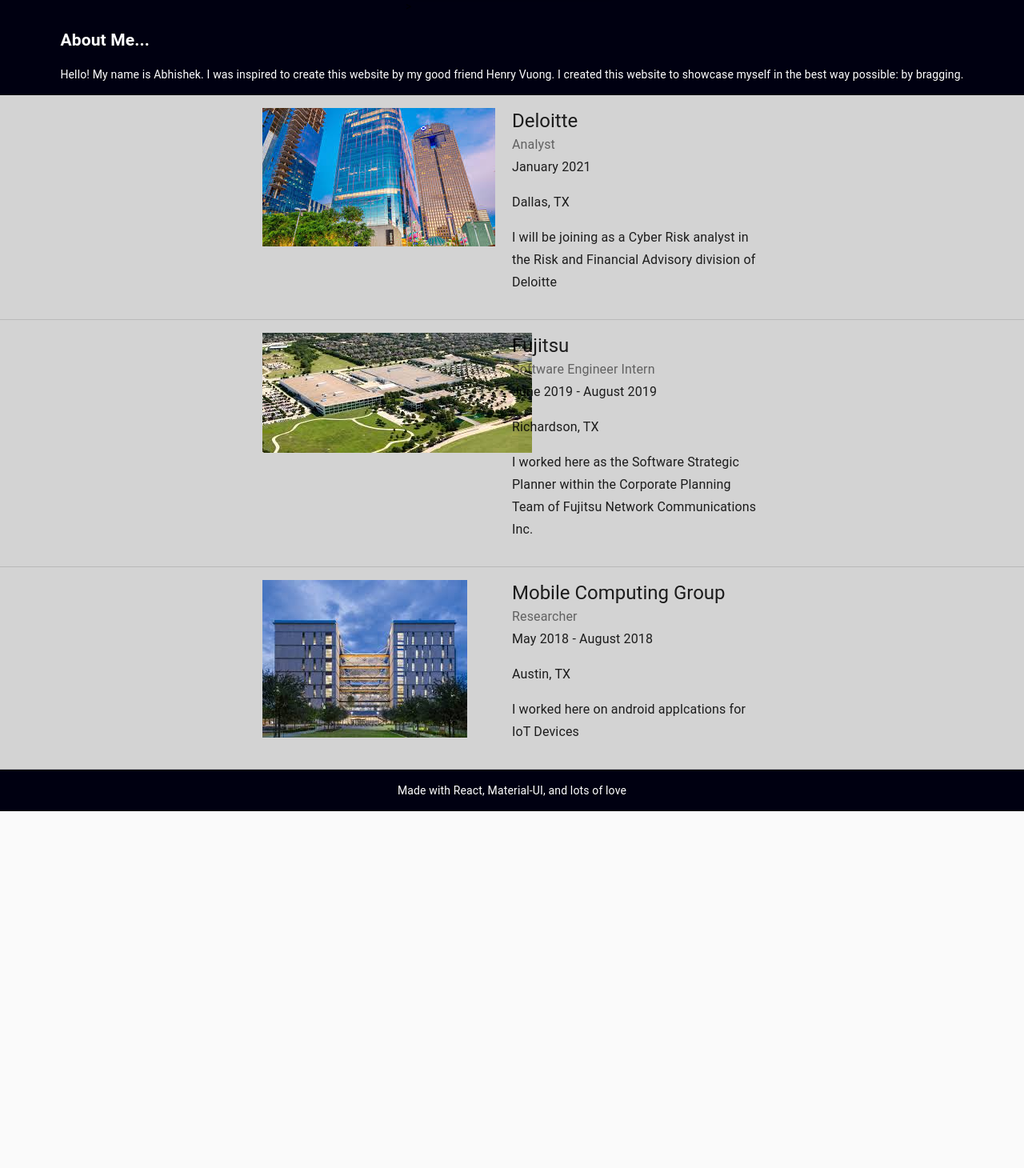
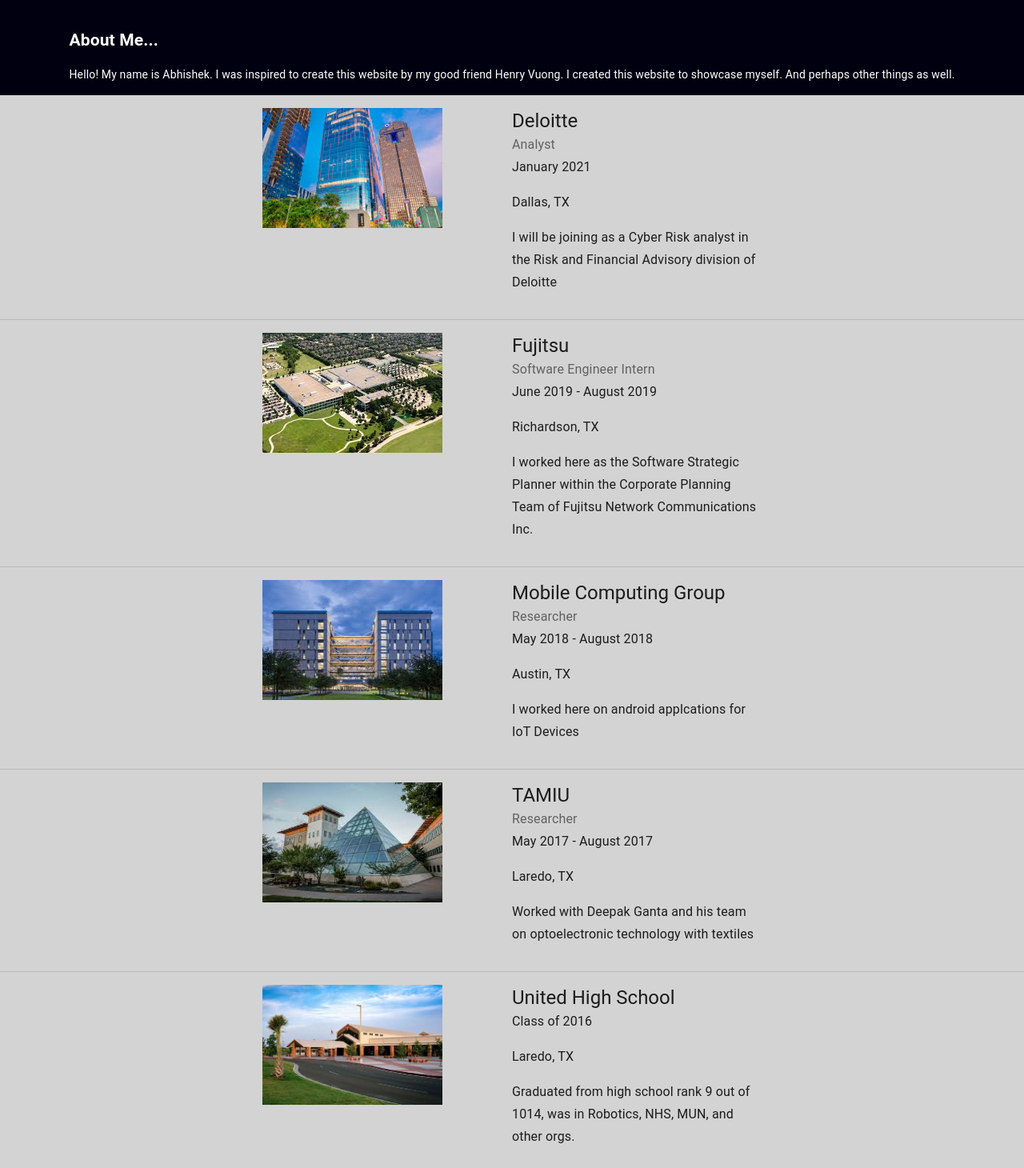
Before and after one commit to abhimand/personal_website, a React (Create React App) app: page / in a window 1280 px wide. Shown: the part 1250-2710 px from the top of the page at 80% size. Before the commit the page ends 2264 px from the top, so only its background shows below. Built offline with nearby package versions, Linux system fonts and the light colour scheme.

Commit message:
adding information to posts.js

```diff
--- a/src/App.js
+++ b/src/App.js
@@ -5,6 +5,10 @@
 import fujtisu from './images/fujitsu.jpg'
 import eerc from './images/eerc.jpg'
 import deloitte from './images/deloitte.jpg'
+import tamiu from './images/tamiu.jpg'
+import uhs from './images/uhs.jpg'
+
+
 
 
 
@@ -59,10 +63,28 @@
     image: eerc,
     imageText: 'Image Text',
   },
+  {
+    title: 'TAMIU',
+    position: 'Researcher',
+    date: 'May 2017 - August 2017',
+    location: 'Laredo, TX',
+    description: 'Worked with Deepak Ganta and his team on optoelectronic technology with textiles',
+    image: tamiu,
+    imageText: 'Image Text',
+  },
+  {
+    title: 'United High School',
+    position: '',
+    date: 'Class of 2016',
+    location: 'Laredo, TX',
+    description: 'Graduated from high school rank 9 out of 1014, was in Robotics, NHS, MUN, and other orgs.',
+    image: uhs,
+    imageText: 'Image Text',
+  },
 
 ];
 
-const aboutMeDescription = 'Hello! My name is Abhishek. I was inspired to create this website by my good friend Henry Vuong. I created this website to showcase myself in the best way possible: by bragging. ';
+const aboutMeDescription = 'Hello! My name is Abhishek. I was inspired to create this website by my good friend Henry Vuong. I created this website to showcase myself. And perhaps other things as well.';
 const aboutMeTitle = 'About Me...'
 
 function App() {
@@ -81,13 +103,6 @@
             <Posts key={post.title} post={post} />
           ))}
         </Box>
-        {/* <!-- The core Firebase JS SDK is always required and must be listed first --> */}
-        <script src="/__/firebase/7.14.6/firebase-app.js"></script>
-        {/* <!-- TODO: Add SDKs for Firebase products that you want to use
-        https://firebase.google.com/docs/web/setup#available-libraries --> */}
-        <script src="/__/firebase/7.14.6/firebase-analytics.js"></script>
-        {/* Initialize Firebase */}
-        <script src="/__/firebase/init.js"></script>
     </body>
     <Footer/>
     </React.Fragment>
--- a/src/Body.js
+++ b/src/Body.js
@@ -45,7 +45,7 @@
 
   return (
     <React.Fragment>
-      <Grid container className={classes.gridBody} style={{ backgroundColor: '#000011'}}  justify="center"ls >
+      <Grid container className={classes.gridBody} style={{ backgroundColor: '#000011'}}  justify="center">
         <Grid item xs={'auto'}>
           <Paper className={classes.profilePicture}/>>
         </Grid>
--- a/src/Footer.js
+++ b/src/Footer.js
@@ -19,7 +19,7 @@
     <React.Fragment>
     <Grid container className={classes.gridBody} style={{ backgroundColor: '#000011'}} justify="center" >
         <Typography style={{ color: 'white'}} variant="subtitle1" paragraph>
-              Made with React, Material-UI, and lots of love
+              Made with React, Material-UI, and constant frustration
         </Typography>
     </Grid>
     </React.Fragment>
--- a/src/Header.js
+++ b/src/Header.js
@@ -78,7 +78,7 @@
 
                     className={classes.mainMessage}
                     >
-                        Food for Thought
+                        --Under Construction--
             </Typography>
             </Paper>
         </React.Fragment>
--- a/src/Posts.js
+++ b/src/Posts.js
@@ -24,9 +24,9 @@
 
     <React.Fragment>
 
-        <Grid container className={classes.gridPosts} style={{ backgroundColor: 'lightgrey'}} justify="center" >
+        <Grid container className={classes.gridPosts} style={{ backgroundColor: 'lightgrey'}} justify="center" alignContent="center">
             <Grid item xs={'auto'} md={3}>
-                <Paper className={classes.paper} component='img' src={post.image}/>
+                <Paper className={classes.paper} style={{ height: 150, width: 225, position: "relative"}} component='img' src={post.image}/>
             </Grid>
             <Grid item xs={'auto'} md={3}>
                 <Box component="span" display="inline">
```
Also changed, not shown: src/images/tamiu.jpg (added), src/images/uhs.jpg (added).
